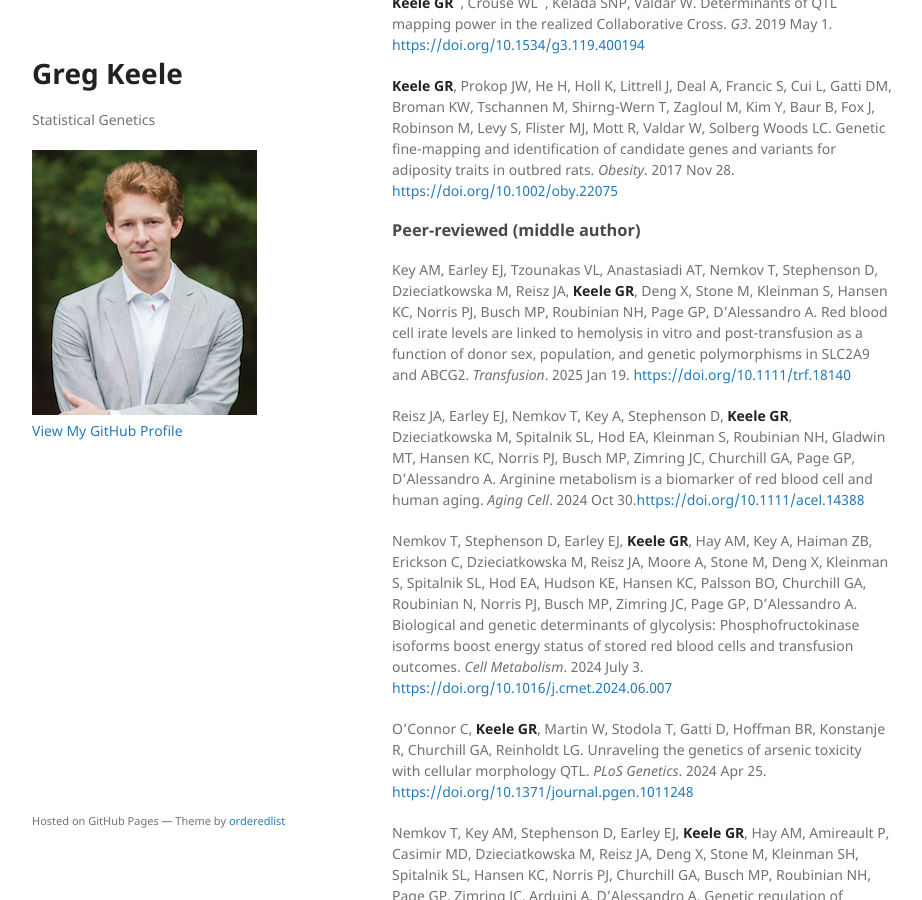
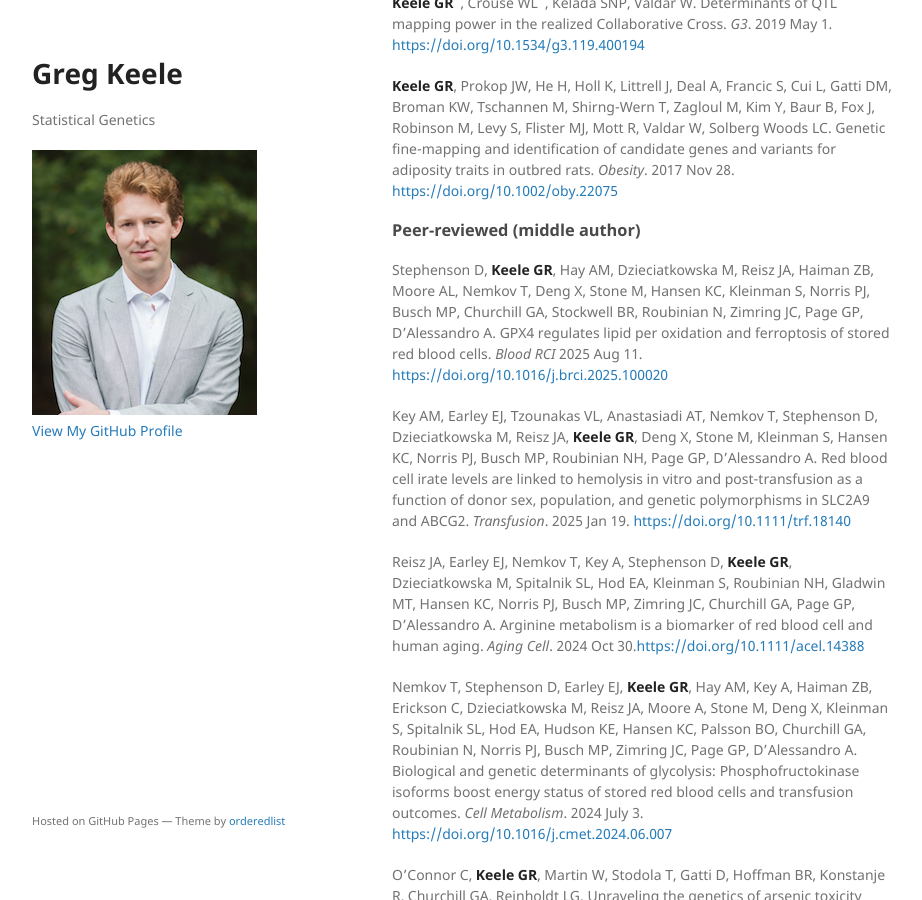
Before and after one commit to gkeele/gkeele.github.io, a Jekyll site: the page built from publications.md, in a window 1280 px wide and 900 px high, scrolled down 1835 px. Shown: the whole window, without its empty margins (178-1100 px from the left). Built offline with Jekyll 4.4.1, drawn with Linux system fonts in a browser that asks for light colours; our own code applies the rules of GitHub Pages for plain Markdown files.

Commit message:
Added GPX4 paper

```diff
--- a/publications.md
+++ b/publications.md
@@ -42,6 +42,8 @@ Lerner AM<sup>\*</sup>, Hepperla AJ<sup>\*</sup>, **Keele GR**<sup>\*</sup>, Mer
 **Keele GR**, Prokop JW, He H, Holl K, Littrell J, Deal A, Francic S, Cui L, Gatti DM, Broman KW, Tschannen M, Shirng-Wern T, Zagloul M, Kim Y, Baur B, Fox J, Robinson M, Levy S, Flister MJ, Mott R, Valdar W, Solberg Woods LC. Genetic fine-mapping and identification of candidate genes and variants for adiposity traits in outbred rats. *Obesity*. 2017 Nov 28. [https://doi.org/10.1002/oby.22075](https://doi.org/10.1002/oby.22075)
 
 ### Peer-reviewed (middle author)
+
+Stephenson D, **Keele GR**, Hay AM, Dzieciatkowska M, Reisz JA, Haiman ZB, Moore AL, Nemkov T, Deng X, Stone M, Hansen KC, Kleinman S, Norris PJ, Busch MP, Churchill GA, Stockwell BR, Roubinian N, Zimring JC, Page GP, D'Alessandro A. GPX4 regulates lipid per oxidation and ferroptosis of stored red blood cells. *Blood RCI* 2025 Aug 11. [https://doi.org/10.1016/j.brci.2025.100020](https://doi.org/10.1016/j.brci.2025.100020)
 
 Key AM, Earley EJ, Tzounakas VL, Anastasiadi AT, Nemkov T, Stephenson D, Dzieciatkowska M, Reisz JA, **Keele GR**, Deng X, Stone M, Kleinman S, Hansen KC, Norris PJ, Busch MP, Roubinian NH, Page GP, D'Alessandro A. Red blood cell irate levels are linked to hemolysis in vitro and post-transfusion as a function of donor sex, population, and genetic polymorphisms in SLC2A9 and ABCG2. *Transfusion*. 2025 Jan 19. [https://doi.org/10.1111/trf.18140](https://doi.org/10.1111/trf.18140)
 
```
